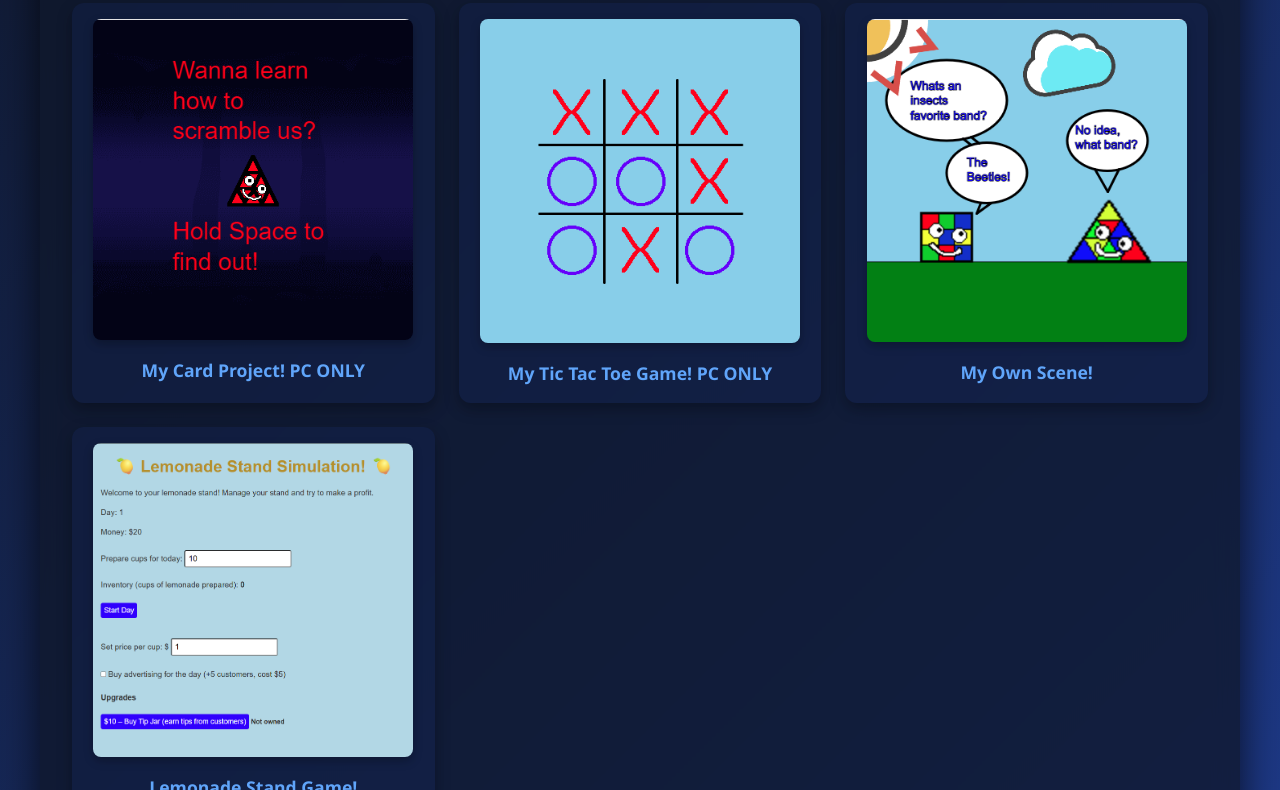
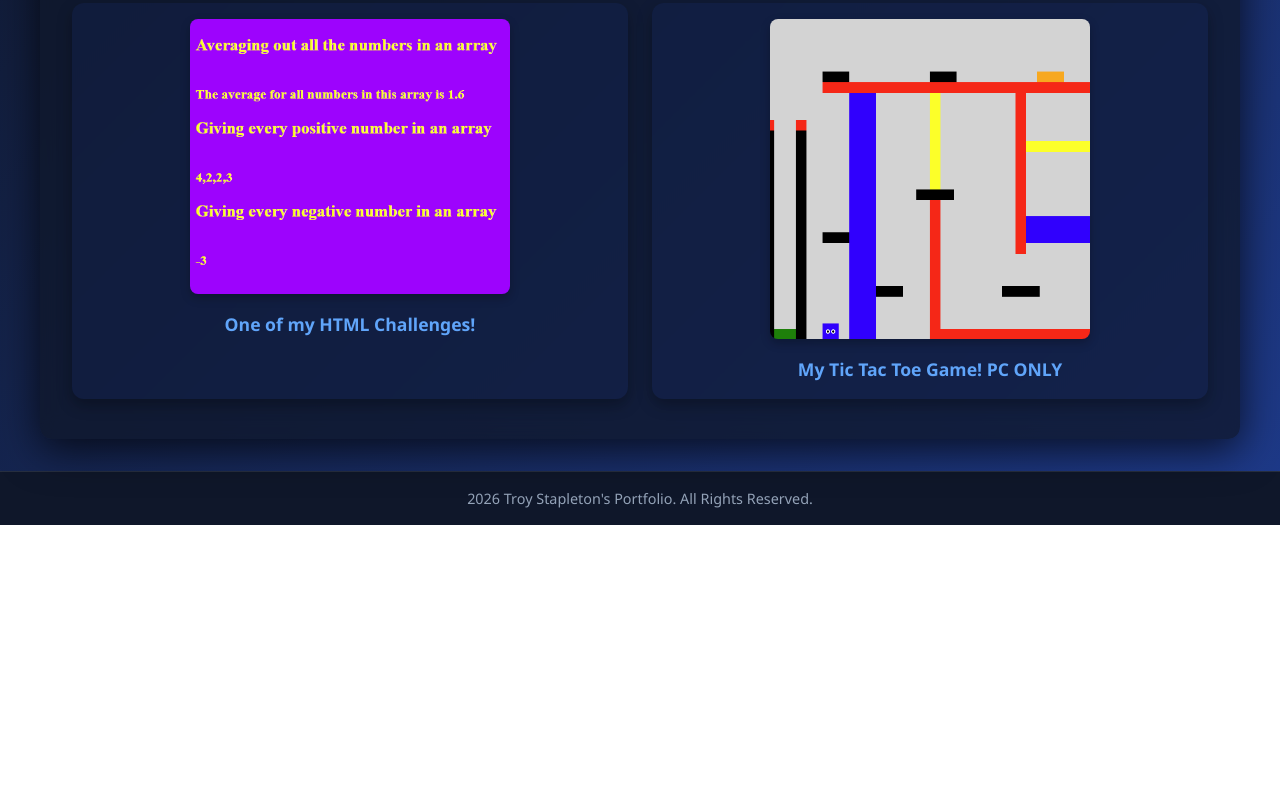
Before and after one commit to PartyNugget07/Portfolio, a website: page Javascript.html in a window 1280 px wide. Shown: the part 352-1142 px from the top of the page. After the commit the page ends 877 px from the top, so only its background shows below. Drawn offline with Linux system fonts and the light colour scheme.

Commit message:
Update Javascript.html

```diff
--- a/Javascript.html
+++ b/Javascript.html
@@ -22,26 +22,16 @@
         </nav>
 
         <main class="content">
-          <h2>My Javascript Projects!</h2>
+          <h2>My HTML/CSS Projects!</h2>
           <div class="projects">
             <div class="project">
-              <img src="Interacticecard.png">
-              <a href="https://studio.code.org/projects/gamelab/2f95411d-e0ab-4dfd-b19d-d31bc434640d">My Card Project! PC ONLY</a>
+              <img src="PortfolioChallenge.png" alt ="PortfolioChallenge Preview">
+              <a href="https://codesandbox.io/p/sandbox/relaxed-ptolemy-v87qc7">One of my HTML Challenges!</a>
             </div>
 
             <div class="project">
-              <img src="KeyBoardInput.png" alt="KeyBoardInput Preview">
+              <img src="Platformergame.png" alt="Platformergame Preview">
               <a href="https://studio.code.org/projects/gamelab/afd50aff-9e27-46bb-92ae-cda891b5ae4c">My Tic Tac Toe Game! PC ONLY</a>
-            </div>
-
-            <div class="project">
-              <img src="CaptionedScenes.png" alt="CaptionedScenes Preview">
-              <a href="https://studio.code.org/projects/gamelab/60e1a228-dffa-4664-86fa-05092cc13de5">My Own Scene!</a>
-            </div>
-
-            <div class="project">
-              <img src="LemonadeStand.png" alt="LemonadeStand Preview">
-              <a href="https://codesandbox.io/p/sandbox/determined-tristan-3j7prx">Lemonade Stand Game!</a>
             </div>
           </div>
         </main>
```
